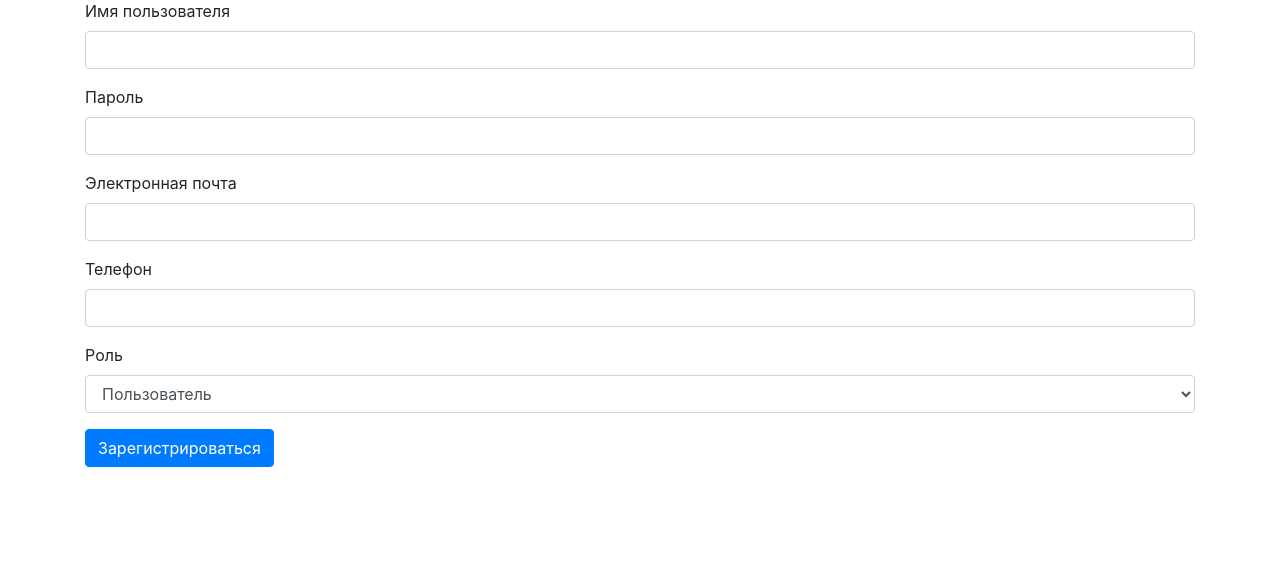
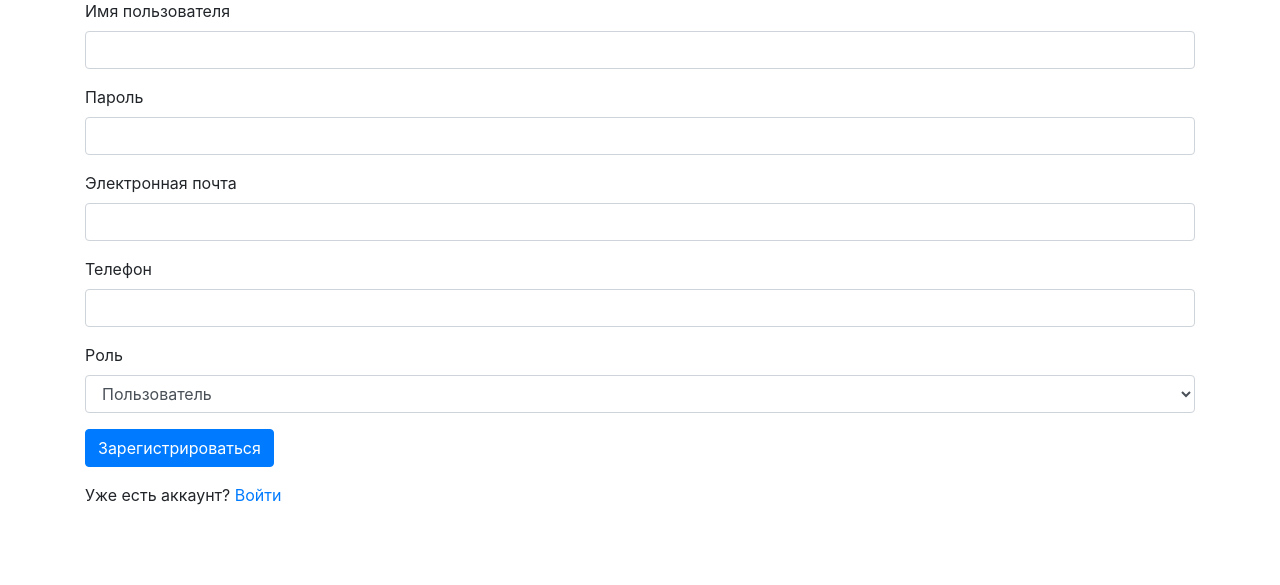
Before and after one commit to Evdokiya8/Evdokiya-and-Arina, a PHP site: page /register.php in a window 1280 px wide. Shown: the part 95-680 px from the top of the page. Run offline with PHP 8.4, Linux system fonts and the light colour scheme.

Commit message:
Update register.php

```diff
--- a/register.php
+++ b/register.php
@@ -63,6 +63,10 @@ if ($_SERVER["REQUEST_METHOD"] == "POST") {
         </div>
         <button type="submit" class="btn btn-primary">Зарегистрироваться</button>
     </form>
+
+    <!-- Ссылка на страницу входа -->
+    <p class="mt-3">Уже есть аккаунт? <a href="/my_project/php/login.php">Войти</a></p>
+
 </div>
 
 <script src="https://code.jquery.com/jquery-3.5.1.slim.min.js"></script>
```
